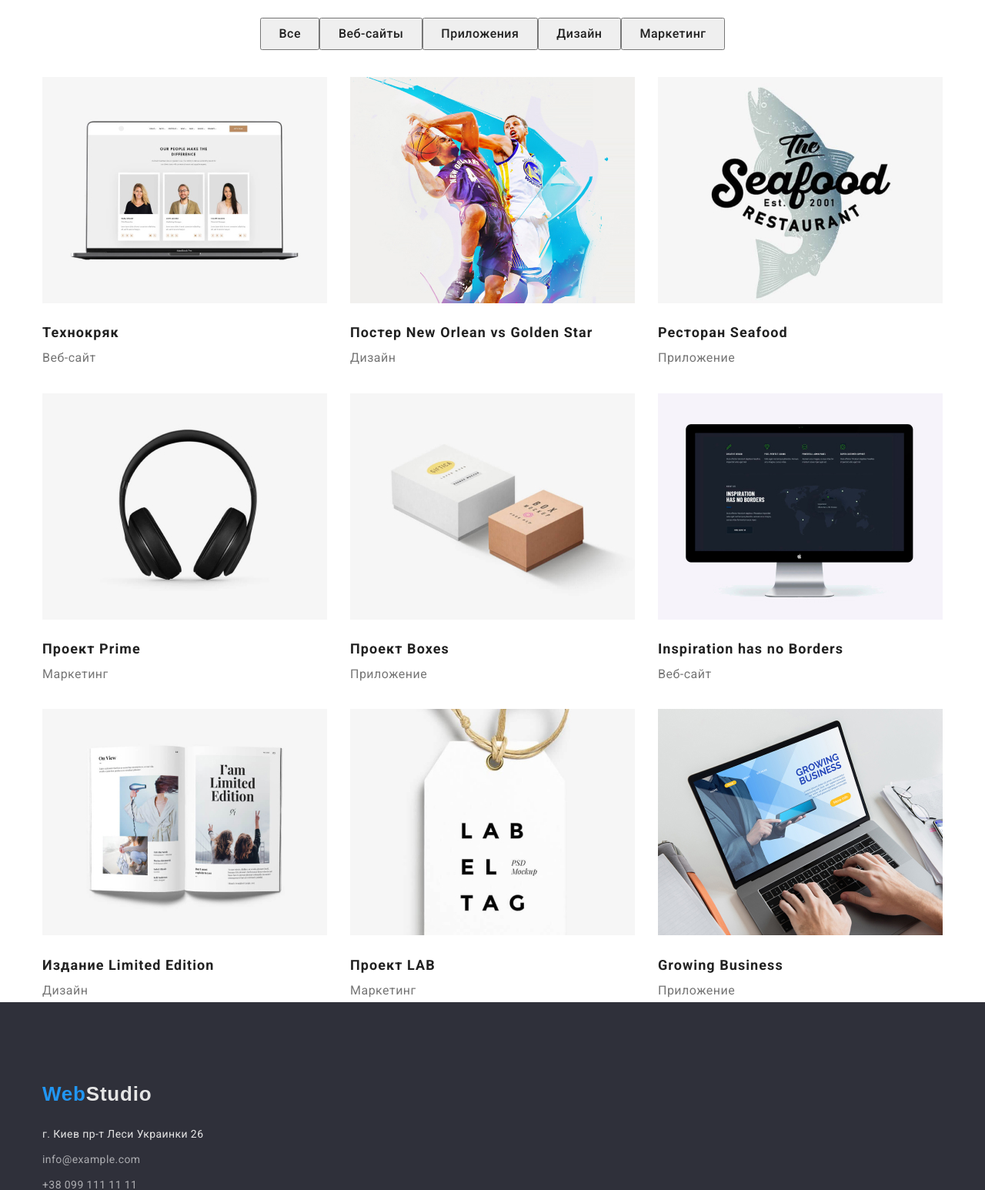
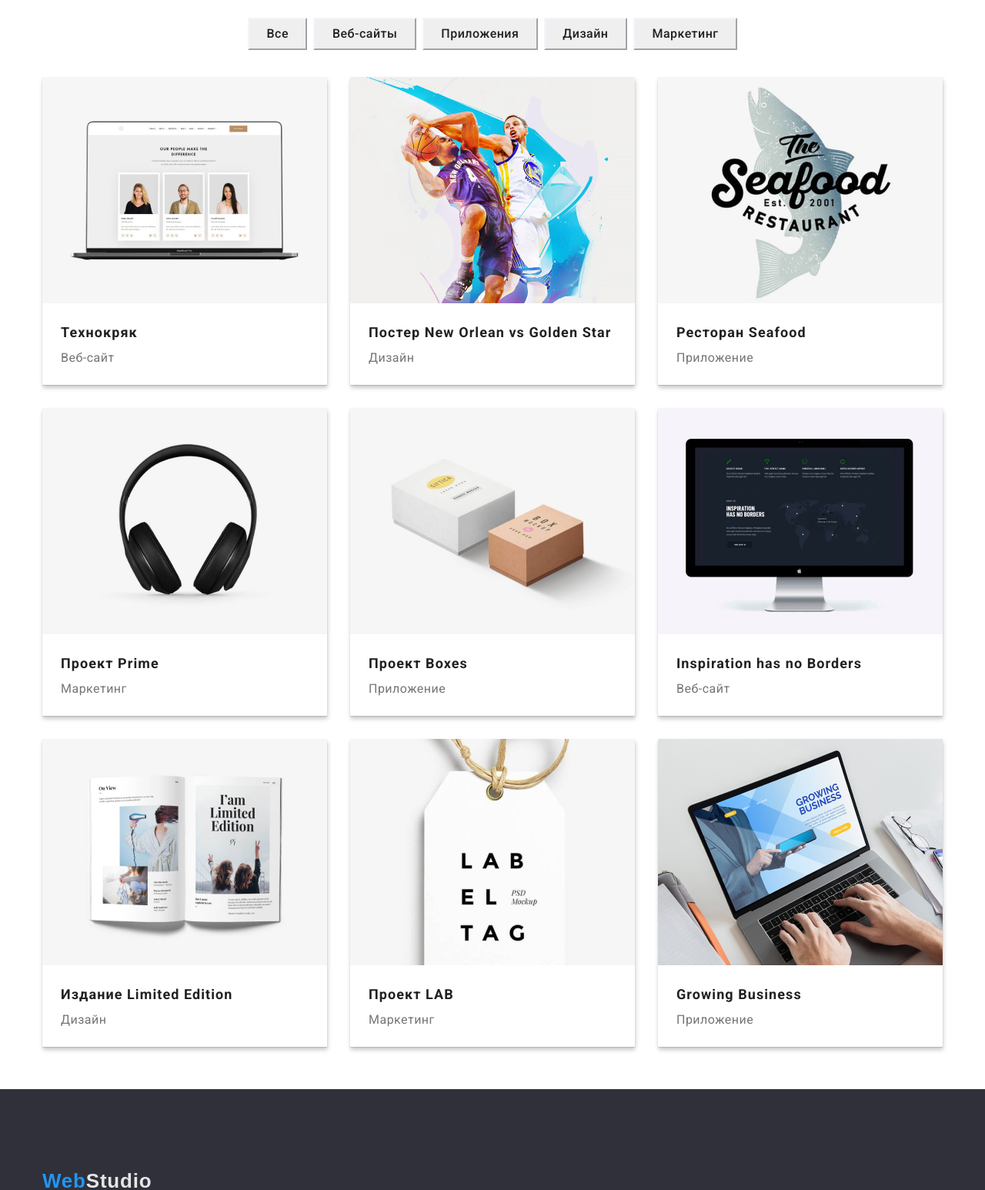
Before and after one commit to Alyona-Ihnatenko/goit-markup-hw0303, a plain HTML site: page portfolio.html in a window 1280 px wide. Shown: the part 57-1603 px from the top of the page at 77% size. Drawn offline with nearby package versions, Linux system fonts and the light colour scheme.

Commit message:
Окончательные правки

```diff
--- a/css/styles.css
+++ b/css/styles.css
@@ -94,9 +94,12 @@ img {
 .auth-nav {
   display: flex;
   margin-left: auto;
+
 }
-.tel-link,
-.mail-link:not(:last-child) {
+.auth-nav-list{
+  display: flex;
+}
+.auth-nav-item:not(:last-child) {
   margin-right: 50px;
 }
 .navigation {
@@ -370,7 +373,7 @@ img {
 
 }
 .our-team-text{
-  padding: 30px;32px;
+  padding: 30px 32px;
 }
 /*==============End About-us,Our-team=======*/
 
@@ -394,15 +397,24 @@ img {
 .buttons-list-item {
   display: flex;
 }
+.buttons-list-item:not(:last-child) {
+  margin-right: 8px;
+}
 .buttons-list-item-btn {
   display: block;
-  margin-left: auto;
-  margin-right: auto;
+  /* margin-left: auto;
+  margin-right: auto;*/
   padding: 6.1px 22.5px;
+  border-color: #f5f4fa;
+  /* box-shadow: 0px 3px 1px rgba(0, 0, 0, 0.1), 0px 1px 2px rgba(0, 0, 0, 0.08),
+    0px 2px 2px rgba(0, 0, 0, 0.12);*/
 }
-.buttons-list-item-btn:not(:last-child) {
-  margin-right: 8.21px;
+.buttons-list-item {
+  /*box-shadow: 0px 3px 1px rgba(0, 0, 0, 0.1), 0px 1px 2px rgba(0, 0, 0, 0.08),
+    0px 2px 2px rgba(0, 0, 0, 0.12);*/
+  border-radius: 4px;
 }
+
 .buttons-list-item-btn {
   text-align: center;
   font-family: var(--text-font);
@@ -416,9 +428,6 @@ img {
 .buttons-list-item-btn:focus {
   color: var(--text-color-accent);
   background-color: var(--link-color);
-  box-shadow: 0px 3px 1px rgba(0, 0, 0, 0.1), 0px 1px 2px rgba(0, 0, 0, 0.08),
-    0px 2px 2px rgba(0, 0, 0, 0.12);
-  border-radius: 4px;
 }
 
 /*==========End Button======*/
@@ -454,6 +463,8 @@ img {
 .projects-list {
   display: flex;
   flex-wrap: wrap;
+  margin-right: -30px;
+  margin-bottom: -30px;
 }
 .projects-list-item:nth-child(3n) {
   margin-right: 0;
@@ -463,10 +474,17 @@ img {
 }
 .projects-list-item {
   margin-right: 30px;
-  margin-bottom: 30.5px;
+  margin-bottom: 30px;
+  background: var(--background-color);
+
+   box-shadow: 0px 1px 1px rgba(0, 0, 0, 0.12), 0px 4px 4px rgba(0, 0, 0, 0.06), 1px 4px 6px rgba(0, 0, 0, 0.16);
 }
-.projects-img {
-  margin-bottom: 20.34px;
+
+.projects-img-text{
+  padding: 20px 24px;
+}
+.projects{
+  padding-bottom: 85px;
 }
 
 /*===========End Projects===========*/
--- a/portfolio.html
+++ b/portfolio.html
@@ -36,9 +36,16 @@
                </nav>
           </div>
           <div class="auth-nav">
+            <ul class="auth-nav-list list">
+                <li class="auth-nav-item">
                      <a class="tel-link link" href="tel:+380961111111">+38 096 111 11 11</a>
+                </li>
+                <li class="auth-nav-item ">
+                    <a class="mail-link link" href="mailto:info@devstudio.com">info@devstudio.com</a>
+                </li>
+            </ul>
 
-                  <a class="mail-link link" href="mailto:info@devstudio.com">info@devstudio.com</a>
+
             </div>
      </div>
 </header>
@@ -79,65 +86,85 @@
                             <a class="link" href="#">
                                 <img class="projects-img" src="./images/projects/project 1.jpg"
                                     alt="Портреты людей,которые делают Веб-сайты ">
+                                   <div class="projects-img-text">
                                          <h2 class="projects-title">Технокряк</h2>
                                           <p class="projects-text">Веб-сайт</p>
+                                   </div>
                             </a>
                         </li>
                         <li class="projects-list-item">
                             <a class="link" href="#">
                                 <img class="projects-img" src="./images/projects/project 2.jpg"
                                     alt="игроки баскетбольной команды">
+                                  <div class="projects-img-text">
                                       <h2 class="projects-title">Постер New Orlean vs Golden Star</h2>
                                       <p class="projects-text">Дизайн</p>
+                                  </div>
                             </a>
                         </li>
                         <li class="projects-list-item">
                             <a class="link" href="#">
-                        <img class="projects-img" src="./images/projects/project 3.jpg" alt="логотип ресторана Seafood">
+                                <img class="projects-img" src="./images/projects/project 3.jpg"
+                                    alt="логотип ресторана Seafood">
+                               <div class="projects-img-text">
                                    <h2 class="projects-title">Ресторан Seafood</h2>
                                    <p class="projects-text">Приложение</p>
+                              </div>
                             </a>
                         </li>
                         <li class="projects-list-item">
                             <a class="link" href="#">
                                 <img class="projects-img" src="./images/projects/project 4.jpg" alt="наушники">
+                               <div class="projects-img-text">
                                  <h2 class="projects-title">Проект Prime</h2>
                                   <p class="projects-text">Маркетинг</p>
+                              </div>
                             </a>
                         </li>
                         <li class="projects-list-item">
                             <a class="link" href="">
                                 <img class="projects-img" src="./images/projects/project 5.jpg" alt="две коробки">
+                                 <div class="projects-img-text">
                                       <h2 class="projects-title">Проект Boxes</h2>
                                       <p class="projects-text">Приложение</p>
+                                 </div>
                             </a>
                         </li>
                         <li class="projects-list-item">
                             <a class="link" href="#">
-                               <img class="projects-img" src="./images/projects/project 6.jpg" alt="монитор компьютера">
+                                <img class="projects-img" src="./images/projects/project 6.jpg"
+                                    alt="монитор компьютера">
+                               <div class="projects-img-text">
                                     <h2 class="projects-title">Inspiration has no Borders</h2>
                                     <p class="projects-text">Веб-сайт</p>
+                               </div>
                             </a>
                         </li>
                         <li class="projects-list-item">
                             <a class="link" href="#">
                                 <img class="projects-img" src="./images/projects/project 7.jpg" alt="разворот журнала">
+                               <div class="projects-img-text">
                                     <h2 class="projects-title">Издание Limited Edition</h2>
                                     <p class="projects-text">Дизайн</p>
+                               </div>
                             </a>
                         </li>
                         <li class="projects-list-item">
                             <a class="link" href="#">
                                 <img class="projects-img" src="./images/projects/project 8.jpg" alt="этикетка">
+                                <div class="projects-img-text ">
                                     <h2 class="projects-title">Проект LAB</h2>
                                     <p class="projects-text">Маркетинг</p>
+                                </div>
                             </a>
                         </li>
                         <li class="projects-list-item">
                             <a class="link" href="# ">
                                <img class="projects-img" src="./images/projects/project 9.jpg" alt="ноутбук">
+                               <div class="projects-img-text">
                                     <h2 class="projects-title">Growing Business</h2>
                                     <p class="projects-text">Приложение</p>
+                               </div>
                             </a>
                         </li>
                     </ul>
```
Also changed, not shown: index.html (+10 -2 lines). Lines whose indentation alone changed are shown as unchanged.
